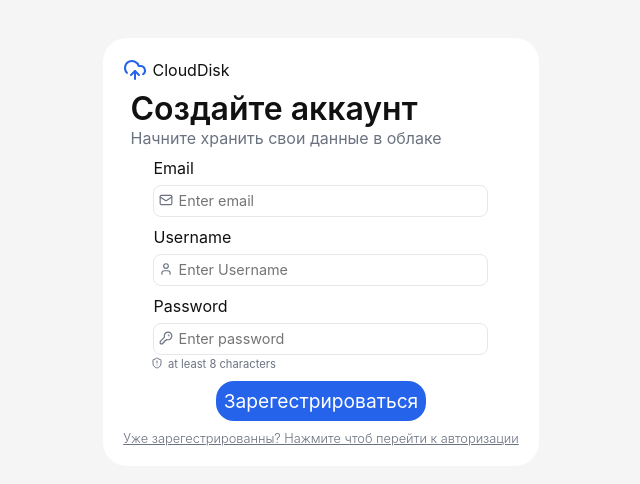
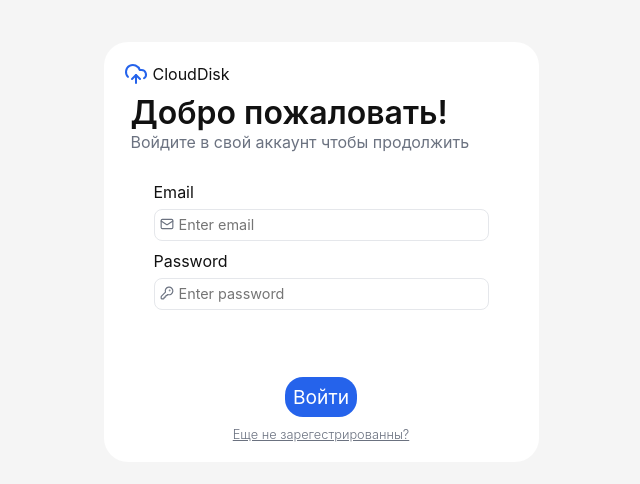
Before and after one commit to Shamitsu212/CloudDisk, a React (Vite) app in the folder frontend/: page /login in a window 1280 px wide. Shown: the part 148-632 px from the top of the page, without its empty margins (319-959 px from the left). Built offline with nearby package versions, Linux system fonts and the light colour scheme.

Commit message:
fix: Исправлена ошибка в форме регистрации
- Auth_Page разделена на 2 отдельные страницы
- Кнопка переадресации изменена на Link

```diff
--- a/frontend/src/auth/page/Auth_Page.tsx
+++ /dev/null
@@ -1,29 +0,0 @@
-import styles from './Auth_Page.module.css'
-
-import { useState } from 'react'
-
-import RegForm from './components/layout/RegForm/RegForm'
-import AuthForm from './components/layout/AuthForm/AuthForm'
-
-
-
-function Auth_Page(){
-
-    const [form, setForm] = useState<"log" | "reg">("reg")
-
-    return(
-        <div className={styles.page}>
-
-            <div className={form == "reg" ? styles.hidden : ""}>
-                <AuthForm changeForm={setForm}/>
-            </div>
-
-            <div className={form == "log" ? styles.hidden : ""}>
-                <RegForm changeForm={setForm}/>
-            </div>
-
-        </div>
-    )
-}
-
-export default Auth_Page
--- /dev/null
+++ b/frontend/src/auth/page/Log_Page.tsx
@@ -0,0 +1,21 @@
+import styles from './Page.module.css'
+
+import AuthForm from './components/layout/AuthForm/AuthForm'
+
+
+
+function Log_Page(){
+
+
+    return(
+        <div className={styles.page}>
+
+            <div>
+                <AuthForm/>
+            </div>
+
+        </div>
+    )
+}
+
+export default Log_Page
--- /dev/null
+++ b/frontend/src/auth/page/Reg_Page.tsx
@@ -0,0 +1,20 @@
+import styles from './Page.module.css'
+
+import RegForm from './components/layout/RegForm/RegForm'
+
+
+
+function Reg_Page(){
+
+    return(
+        <div className={styles.page}>
+
+            <div>
+                <RegForm />
+            </div>
+
+        </div>
+    )
+}
+
+export default Reg_Page
--- a/frontend/src/auth/page/components/layout/AuthForm/AuthForm.tsx
+++ b/frontend/src/auth/page/components/layout/AuthForm/AuthForm.tsx
@@ -7,17 +7,19 @@ import Input from '../../UI/Input/Input'
 
 import { loginRequest } from '../../../../api/auth/authApi'
 
+import { useAppNavigate } from '../../../../../app/hooks/useAppNavigate';
+
+import { Link } from 'react-router-dom'
+
 import { useAppDispatch } from '../../../../../app/store/useAppHooks'
 import { login } from '../../../../slice/authSlice'
+
 import Logo from '../../UI/Logo/Logo'
+
 import { KeyRound, Mail } from 'lucide-react'
-import { useAppNavigate } from '../../../../../app/hooks/useAppNavigate';
 
-interface Props {
-    changeForm: (form: "log" | "reg") => void
-}
 
-function AuthForm({changeForm}: Props){
+function AuthForm(){
 
     const nav = useAppNavigate()
 
@@ -97,9 +99,12 @@ function AuthForm({changeForm}: Props){
                 />
             </div>
 
-            <button className={styles.form__redirect} onClick={() => changeForm("reg")}>
+            <Link
+                to="/register"
+                className={styles.form__redirect}
+            >
                 Еще не зарегестрированны?
-            </button>
+            </Link>
 
 
         </form>
--- a/frontend/src/auth/page/components/layout/RegForm/RegForm.tsx
+++ b/frontend/src/auth/page/components/layout/RegForm/RegForm.tsx
@@ -11,14 +11,16 @@ import { KeyRound, Mail, ShieldAlert, User } from 'lucide-react'
 import { regRequest } from '../../../../api/reg/regApi'
 
 import { useAppDispatch } from '../../../../../app/store/useAppHooks'
+
 import { login } from '../../../../slice/authSlice'
+
 import { useAppNavigate } from '../../../../../app/hooks/useAppNavigate';
+import { Link } from 'react-router-dom'
 
-interface Props {
-    changeForm: (form: "log" | "reg") => void
-}
 
-function RegForm({changeForm}: Props){
+
+
+function RegForm(){
 
     const nav = useAppNavigate()
 
@@ -112,9 +114,12 @@ function RegForm({changeForm}: Props){
                 />
             </div>
 
-            <button className={styles.form__redirect} onClick={() => changeForm("log")}>
+            <Link
+                to="/login"
+                className={styles.form__redirect}
+            >
                 Уже зарегестрированны? Нажмите чтоб перейти к авторизации
-            </button>
+            </Link>
 
 
         </form>
```
Also changed, not shown: frontend/src/app/routes/Routes.tsx (+8 -2 lines), frontend/src/auth/page/Page.module.css (renamed from frontend/src/auth/page/Auth_Page.module.css).
